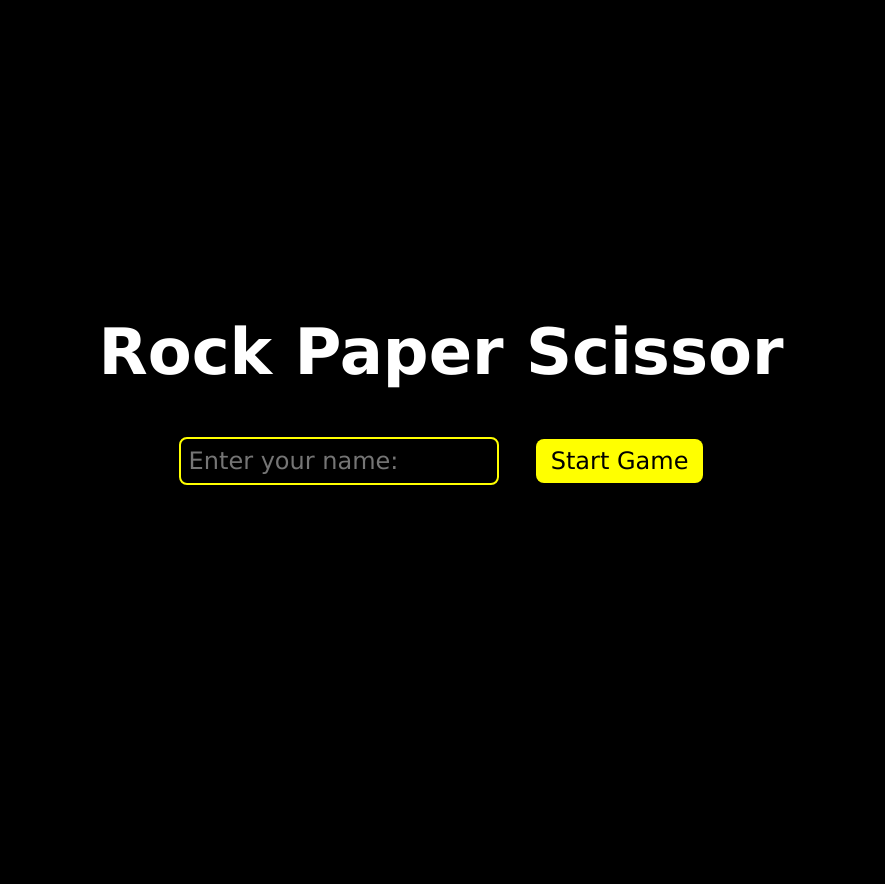
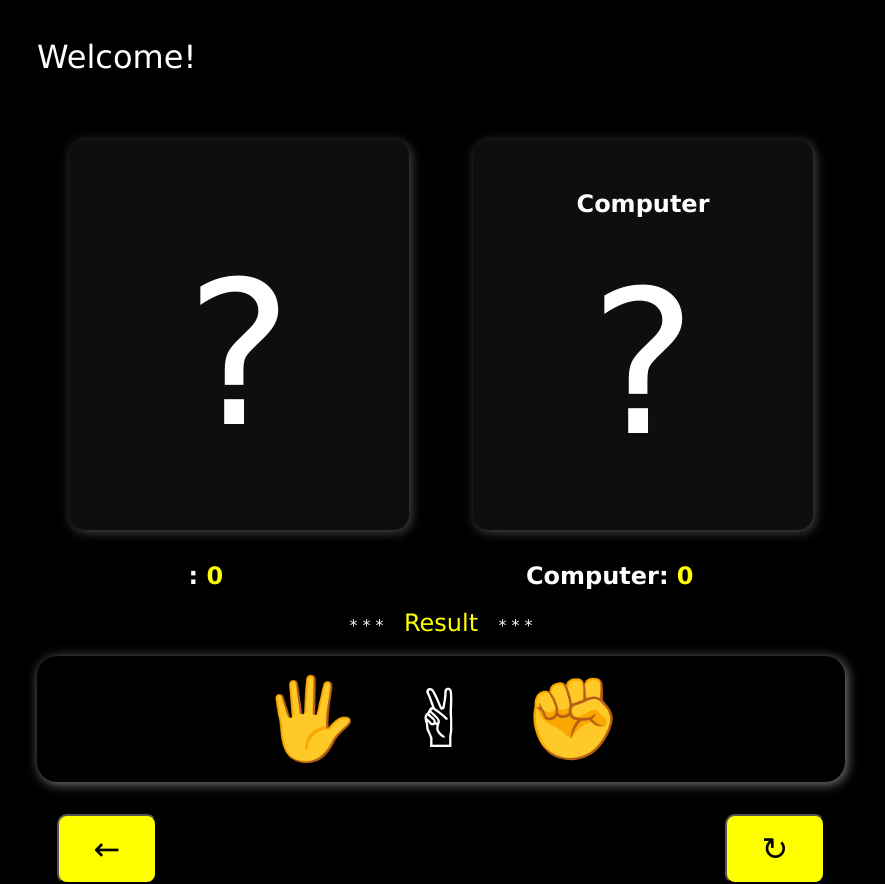
Before and after one commit to Sand33pshah/RockPaperScissor, a plain HTML site: page index.html in a window 1280 px wide. Shown: the whole page, without its empty margins (199-1084 px from the left). Before the commit the page ends 800 px from the top, so only its background shows below. Drawn offline with Linux system fonts and the light colour scheme.

Commit message:
style added

```diff
--- a/index.html
+++ b/index.html
@@ -19,11 +19,11 @@
         <div class="currHand">
             <div class="result">
                 <h2><span id="nameUser"></span></h2>
-                <p id="emojiUser" class="emoji">&#x1F590</p>
+                <p id="emojiUser" class="emoji">&#63</p>
             </div>
             <div class="result">
                 <h2>Computer</h2>
-                <p id="emojiComputer" class="emoji">&#x270C</p>
+                <p id="emojiComputer" class="emoji">&#63</p>
             </div>
         </div>
         <div class="counters">
@@ -32,7 +32,7 @@
                 <h2>Computer: <span id="computerCount">0</span></h2>
             </div>
             <br>
-            <span id="resultMsg"></span>
+            <p>* * *&nbsp;&nbsp;&nbsp;&nbsp;<span id="resultMsg">Result</span>&nbsp;&nbsp;&nbsp;&nbsp;* * *</p>
         </div>
         <br>
         <div class="userInputButtons">
@@ -40,6 +40,10 @@
             <p id="scissor" class="InputEmoji" onclick="gamePlay(this)">&#x270C</p>
             <p id="rock" class="InputEmoji" onclick="gamePlay(this)">&#x270A</p>
         </div>
+        <div class="navigation">
+            <button class="btn" onclick="goBack()">&#8592;</button>
+            <button class="btn" onclick="reset()">&#8635;</button>
+        </div>
     </div>
 
     <script src="script.js"></script>
--- a/style.css
+++ b/style.css
@@ -18,7 +18,7 @@ body h1{
 }
 
 .welcome{
-    display: block;
+    display: none;
 }
 
 .welcome input{
@@ -52,7 +52,7 @@ body h1{
 }
 
 .game{
-    display: none;
+    display: block;
 }
 
 .greet{
@@ -67,6 +67,8 @@ body h1{
 }
 
 .result{
+    width: 300px;
+    height: 350px;
     border: none;
     background-color: rgb(14, 14, 14);
     margin: 2rem;
@@ -75,7 +77,7 @@ body h1{
     display: flex;
     flex-direction: column;
     align-items: center;
-    justify-content: center;
+    justify-content: space-evenly;
     box-shadow: 2px 2px 12px rgb(75, 75, 75);
 }
 
@@ -97,20 +99,47 @@ body h1{
     justify-content: space-around;
 }
 
+.counters span{
+    color: yellow;
+    font-size: 1.5rem;
+}
+
 
 
 
 
 .userInputButtons{
+    /* width: 80%; */
     display: flex;
     align-items: center;
-    justify-content: space-around;
+    justify-content: center;
     border-radius: 20px;
     box-shadow: 2px 2px 12px grey;
 }
 
 .InputEmoji{
     font-size: 5rem;
-    margin: 0 2rem;
+    margin: 1rem 1.5rem;
+    cursor: pointer;
+    transition: transform 0.4s ease;
+}
+
+.InputEmoji:hover {
+    transform:scale(1.2);
+}
+.navigation{
+    display: flex;
+    align-items: center;
+    justify-content: space-between;
+    padding: 0 20px;
+}
+.btn{
+    margin-top: 2rem;
+    background-color: yellow;
+    font-size: 2rem;
+    padding: 10px;
+    width: 100px;
+    height: 70px;
+    border-radius: 10px;
     cursor: pointer;
 }
```
